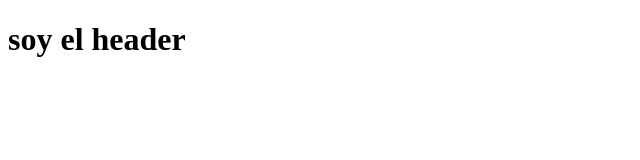
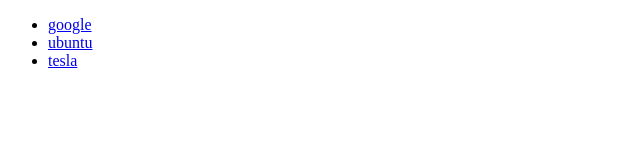
Before and after one commit to JOSE-DIAZ-ROJAS/repositorio2, a plain HTML site: page index.html in a window 1280 px wide. Shown: the whole page, without its empty margins (0-640 px from the left). Drawn offline with Linux system fonts and the light colour scheme.

Commit message:
creacion header 1

```diff
--- a/index.html
+++ b/index.html
@@ -1,11 +1,27 @@
 <!DOCTYPE html>
-<html lang="en">
+<html lang="es">
 <head>
     <meta charset="UTF-8">
     <meta name="viewport" content="width=device-width, initial-scale=1.0">
-    <title>Document</title>
+    <title>practica</title>
 </head>
-<header><h1>soy el header</h1></header>
+<header>
+<nav>
+<ul>
+    <li>
+<a href="https://www.google.com.pe/?hl=es">google</a>
+    </li>
+    <li>
+        <a href="https://ubuntu.com/download">ubuntu</a>
+    </li>
+    <li>
+        <a href="https://www.tesla.com/es_es">tesla</a>
+    </li>
+</ul>
+
+</nav>
+
+</header>
 <body>
 
 </body>
```
